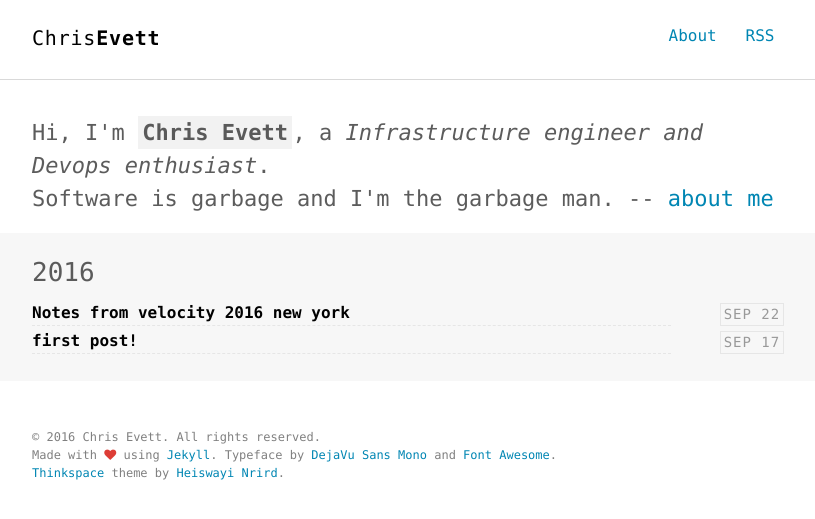
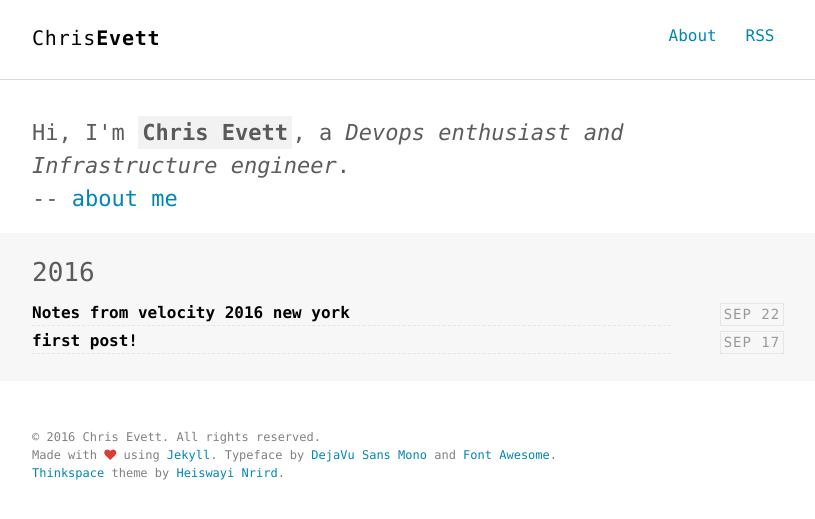
Before and after one commit to chrisevett/chrisevett.github.io, a Jekyll site: the page built from index.html, in a window 1280 px wide. Shown: the top 519 px of the page, without its empty margins (232-1047 px from the left). Built offline with Jekyll 4.4.1, drawn with Linux system fonts in a browser that asks for light colours.

Commit message:
update bio

```diff
--- a/_config.yml
+++ b/_config.yml
@@ -28,8 +28,8 @@ sass:
 # Author settings
 author:
   name     : "Chris Evett"
-  job      : "Infrastructure engineer and Devops enthusiast"
-  bio      : "Software is garbage and I'm the garbage man."
+  job      : "Devops enthusiast and Infrastructure engineer"
+  bio      : ""
   email    : chris.evett@gmail.com
   url      : http://www.chrisevett.com
   github   : http://github.com/chrisevett
```
